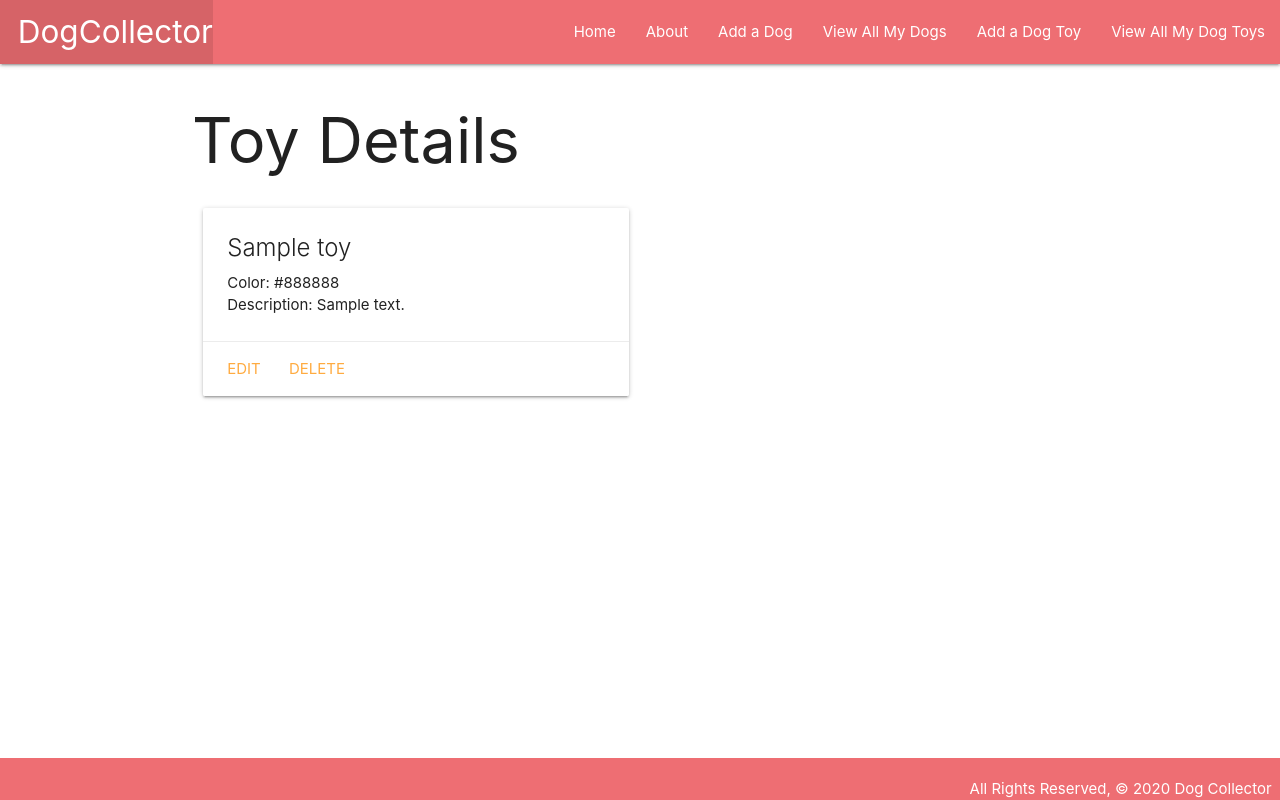
After one commit to hburdette2/dogcollector, a Django app: page /toys/1/ in a window 1280 px wide. The commit adds this page. Run offline with Django 3.2, Linux system fonts and the light colour scheme; tables that the repository leaves empty hold one stand-in row (values such as "Sample post").

Commit message:
added Toys functionality

```diff
--- a/main_app/admin.py
+++ b/main_app/admin.py
@@ -1,7 +1,9 @@
 from django.contrib import admin
 
-from .models import Dog, Feeding
+from .models import Dog, Feeding, Toy
 
 admin.site.register(Dog)
 
 admin.site.register(Feeding)
+
+admin.site.register(Toy)
--- a/main_app/models.py
+++ b/main_app/models.py
@@ -1,5 +1,6 @@
 from django.db import models
 from django.urls import reverse
+from datetime import date
 
 MEALS = (
     ('B', 'Breakfast'),
@@ -20,6 +21,9 @@ class Dog(models.Model):
     def get_absolute_url(self):
         return reverse('detail', kwargs={'dog_id': self.id})
 
+    def fed_for_today(self):
+        return self.feeding_set.filter(date=date.today()).count() >= len(MEALS)
+
 
 class Feeding(models.Model):
     date = models.DateField('feeding date')
@@ -36,3 +40,15 @@ class Feeding(models.Model):
 
     class Meta:
         ordering = ['-date']
+
+
+class Toy(models.Model):
+    name = models.CharField(max_length=50)
+    color = models.CharField(max_length=20)
+    description = models.TextField(max_length=100)
+
+    def __str__(self):
+        return self.name
+
+    def get_absolute_url(self):
+        return reverse('detail', kwargs={'toy_id': self.id})
--- a/main_app/templates/base.html
+++ b/main_app/templates/base.html
@@ -25,6 +25,8 @@
                     <li><a href="{% url 'about' %}">About</a></li>
                     <li><a href="{% url 'dogs_create' %}">Add a Dog</a></li>
                     <li><a href="{% url 'index' %}">View All My Dogs</a></li>
+                    <li><a href="{% url 'toys_create' %}">Add a Dog Toy</a></li>
+                    <li><a href="{% url 'toys_index' %}">View All My Dog Toys</a></li>
                 </ul>
             </div>
         </nav>
--- a/main_app/templates/dogs/detail.html
+++ b/main_app/templates/dogs/detail.html
@@ -28,6 +28,12 @@
             {{ feeding_form.as_p }}
             <input type="submit" class="btn" value="Add Feeding">
         </form>
+        <br>
+        {% if dog.fed_for_today %}
+        <div class="card-panel teal-text center-align">{{dog.name}} has been fed all meals for today</div>
+        {% else %}
+        <div class="card-panel red-text center-align">{{dog.name}} might be hungry</div>
+        {% endif %}
         <table class="striped">
             <thead>
                 <tr>
--- /dev/null
+++ b/main_app/templates/toys/detail.html
@@ -0,0 +1,21 @@
+{% extends 'base.html' %}
+{% block content %}
+
+<h1>Toy Details</h1>
+
+<div class="row">
+    <div class="col s6">
+        <div class="card">
+            <div class="card-content">
+                <span class="card-title">{{ toy.name }}</span>
+                <p>Color: {{ toy.color }}</p>
+                <p>Description: {{ toy.description }}</p>
+            </div>
+            <div class="card-action">
+                <a href="{% url 'toys_update' toy.id %}">Edit</a>
+                <a href="{% url 'toys_delete' toy.id %}">Delete</a>
+            </div>
+        </div>
+    </div>
+
+    {% endblock %}
--- a/main_app/urls.py
+++ b/main_app/urls.py
@@ -11,4 +11,9 @@ urlpatterns = [
     path('dogs/<int:pk>/delete/', views.DogDelete.as_view(), name='dogs_delete'),
     path('dogs/<int:dog_id>/add_feeding/',
          views.add_feeding, name='add_feeding'),
+    path('toys/', views.toys_index, name='toys_index'),
+    path('toys/<int:toy_id>/', views.toys_detail, name='detail'),
+    path('toys/create/', views.ToyCreate.as_view(), name='toys_create'),
+    path('toys/<int:pk>/update/', views.ToyUpdate.as_view(), name='toys_update'),
+    path('toys/<int:pk>/delete/', views.ToyDelete.as_view(), name='toys_delete'),
 ]
--- a/main_app/views.py
+++ b/main_app/views.py
@@ -3,6 +3,7 @@ from django.views.generic.edit import CreateView, UpdateView, DeleteView
 
 from .models import Dog
 from .models import Feeding
+from .models import Toy
 from .forms import FeedingForm
 
 
@@ -38,17 +39,41 @@ def add_feeding(request, dog_id):
     return redirect('detail', dog_id=dog_id)
 
 
-class DogCreate(CreateView):
-    model = Dog
-    fields = '__all__'
-
-
 class DogUpdate(UpdateView):
     model = Dog
-    # Let's disallow the renaming of a cat by excluding the name field!
     fields = ['breed', 'nickname', 'age']
 
 
 class DogDelete(DeleteView):
     model = Dog
     success_url = '/dogs/'
+
+
+def toys_index(request):
+    toys = Toy.objects.all()
+    return render(request, 'toys/index.html', {'toys': toys})
+
+
+def toys_detail(request, toy_id):
+    toy = Toy.objects.get(id=toy_id)
+    return render(request, 'toys/detail.html', {'toy': toy})
+
+
+class ToyCreate(CreateView):
+    model = Toy
+    fields = '__all__'
+
+
+class ToyUpdate(UpdateView):
+    model = Toy
+    fields = ['color', 'description']
+
+
+class ToyDelete(DeleteView):
+    model = Toy
+    success_url = '/toys/'
+
+
+class DogCreate(CreateView):
+    model = Dog
+    fields = '__all__'
```
Also changed, not shown: main_app/templates/main_app/toy_confirm_delete.html (added, +15 -0 lines), main_app/templates/main_app/toy_form.html (added, +21 -0 lines), main_app/templates/toys/index.html (added, +18 -0 lines), main_app/migrations/0003_auto_20200328_2225.py (added).
